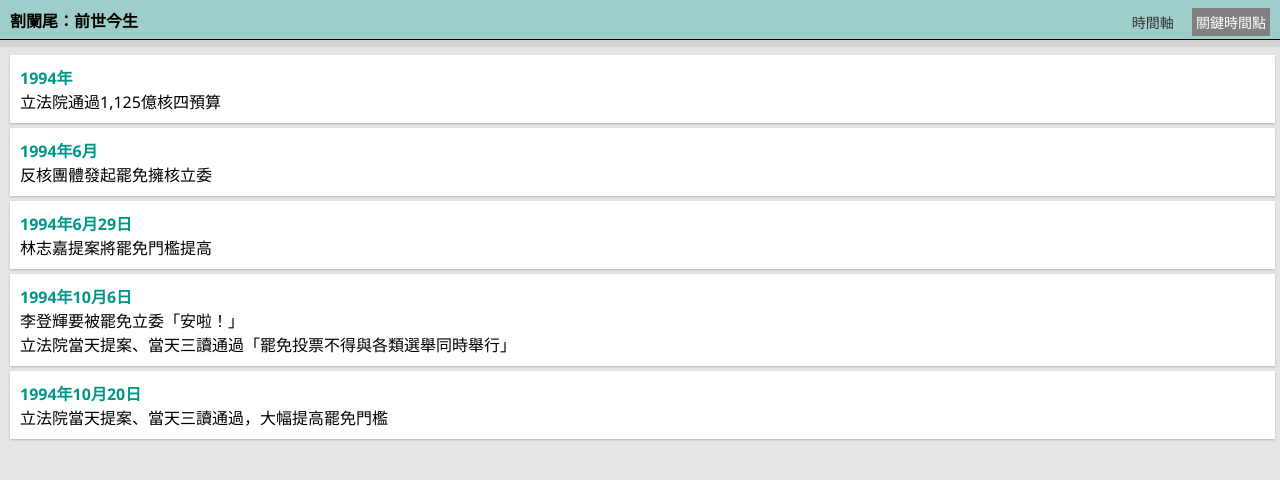
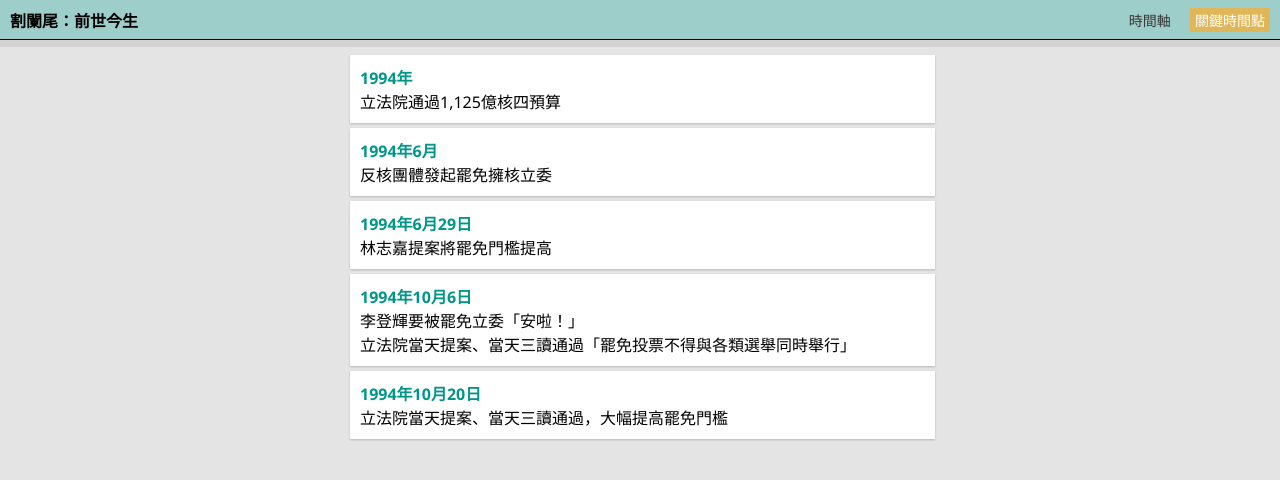
Before and after one commit to soidid/storyline, a plain HTML site: page Appy/index.html in a window 1280 px wide. Both pictures are taken after a click on the link "關鍵時間點". Drawn offline with nearby package versions, Linux system fonts and the light colour scheme.

Commit message:
css adjust

```diff
--- a/Appy/js/main.js
+++ b/Appy/js/main.js
@@ -15,8 +15,8 @@ $( window ).scroll(function() {
   var currentScroll = $(window).scrollTop();
   var blockOffset = $(".History").offset().top;
 
-  var value = currentScroll - blockOffset + 203;
-      value = (value > 20) ? value + 253 : value;
+  var value = currentScroll - blockOffset + 103;
+      value = (value > 20) ? value + 103 : value;
 
   if(value > height){
   	$("#Topbar-year").text("");
--- a/Appy/style.css
+++ b/Appy/style.css
@@ -82,13 +82,14 @@ body {
 	display: inline-block;
 	font-size: 14px;
 	font-weight: 500;
-	padding: 4px;
+
+	padding: 2px 5px;
 	color: rgb(53,55,54);
 	text-decoration: none;
 	cursor: pointer;
 }
 .Topbar-menuItem.is-active {
-    background: gray;
+    background: #E1b659;
     color: white;
 }
 .Cover {
@@ -321,6 +322,14 @@ p {
     height: 100%;
 
 }
+@media screen and (min-width: 600px){
+	.Menu.is-show {
+        width: 600px;
+        margin: 0 auto;
+        right: 0;
+        left: 0;
+	}
+}
 .Menu-line {
 	position: absolute;
 	height: 100%;
```
